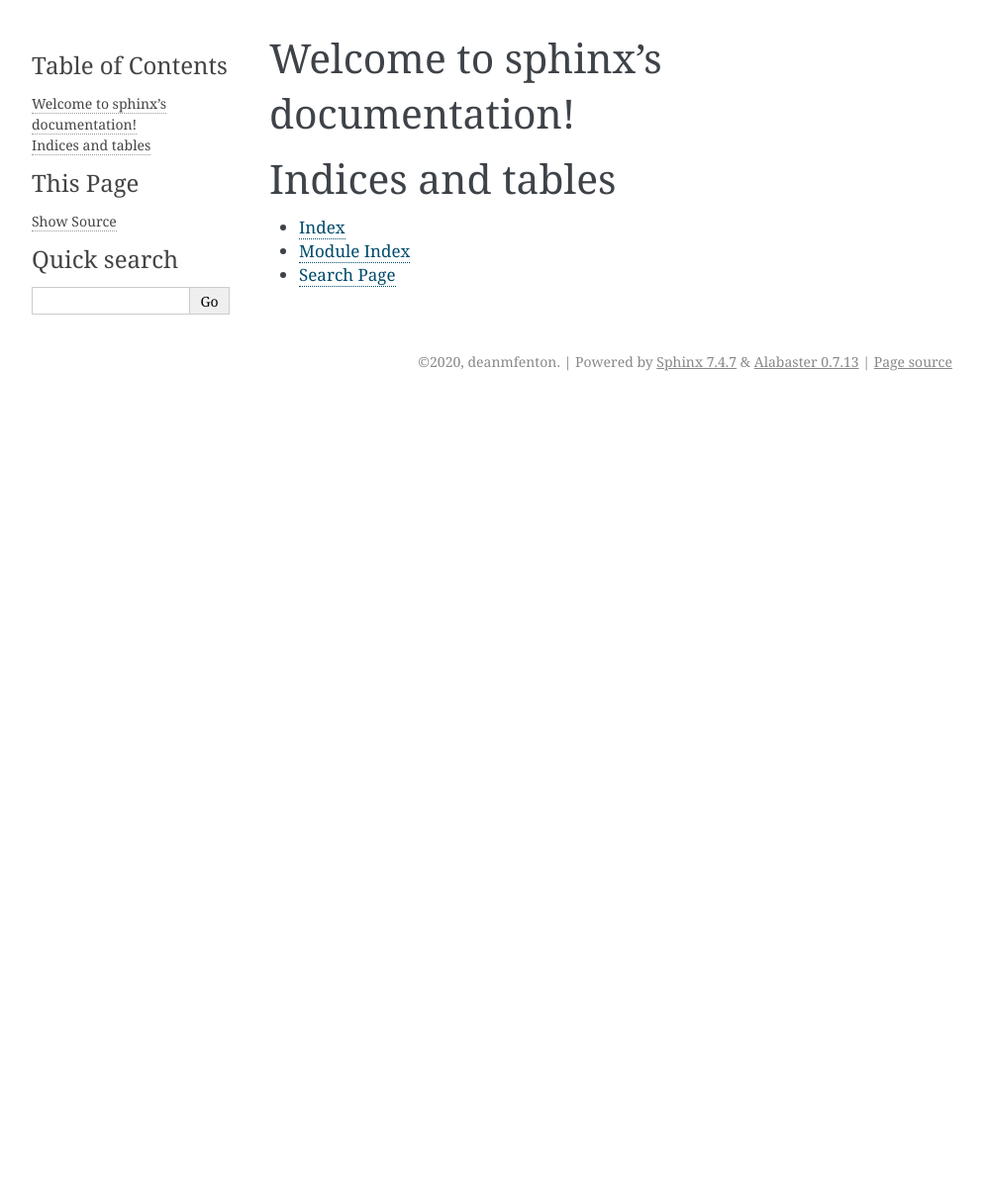
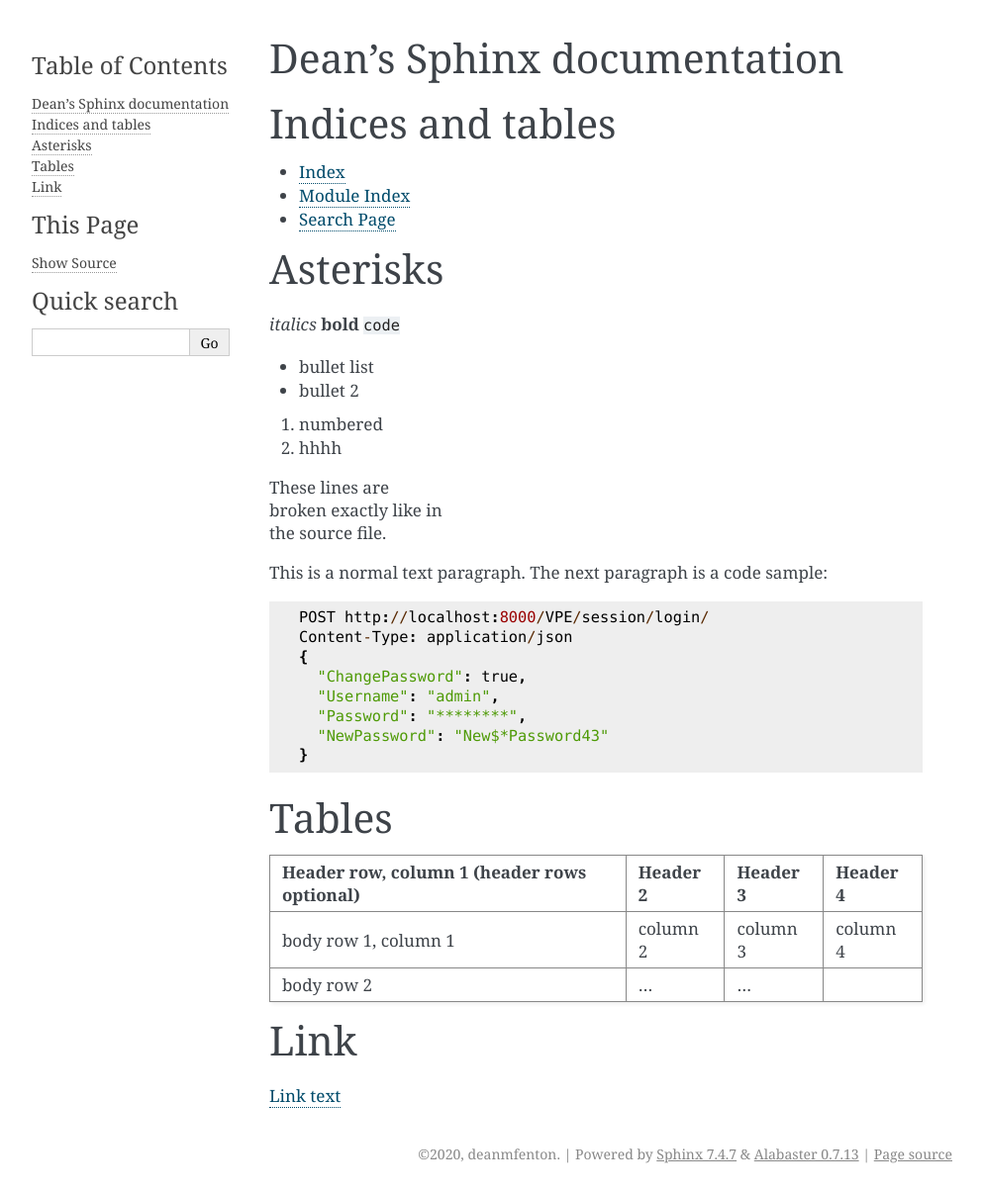
Before and after one commit to DeanMFenton/sphinx2dean, a Sphinx documentation site: the page built from docs/index.rst, in a window 1280 px wide. Shown: the whole page at 99% size, without its empty margins (148-1141 px from the left). Built offline with Sphinx 7.4.7, drawn with Linux system fonts in a browser that asks for light colours; before the commit the page ends 900 px from its top, so only the background shows below that.

Commit message:
Latest
sf

```diff
--- a/docs/index.rst
+++ b/docs/index.rst
@@ -3,8 +3,8 @@
    You can adapt this file completely to your liking, but it should at least
    contain the root `toctree` directive.
 
-Welcome to sphinx's documentation!
-==================================
+Dean's Sphinx documentation
+===========================
 
 .. toctree::
    :maxdepth: 2
@@ -18,3 +18,51 @@ Indices and tables
 * :ref:`genindex`
 * :ref:`modindex`
 * :ref:`search`
+
+.. My stuff next
+
+
+Asterisks
+=========
+*italics*
+**bold**
+``code``
+
+* bullet list
+* bullet 2
+
+1. numbered
+2. hhhh
+
+| These lines are
+| broken exactly like in
+| the source file.
+
+This is a normal text paragraph. The next paragraph is a code sample::
+
+  POST http://localhost:8000/VPE/session/login/
+  Content-Type: application/json
+  {
+    "ChangePassword": true,
+    "Username": "admin",
+    "Password": "********",
+    "NewPassword": "New$*Password43"
+  }
+
+
+Tables
+======
+
++------------------------+------------+----------+----------+
+| Header row, column 1   | Header 2   | Header 3 | Header 4 |
+| (header rows optional) |            |          |          |
++========================+============+==========+==========+
+| body row 1, column 1   | column 2   | column 3 | column 4 |
++------------------------+------------+----------+----------+
+| body row 2             | ...        | ...      |          |
++------------------------+------------+----------+----------+
+
+Link
+====
+
+`Link text <https://www.hcc-embedded.com/>`_
```
Also changed, not shown: 6 other files.
